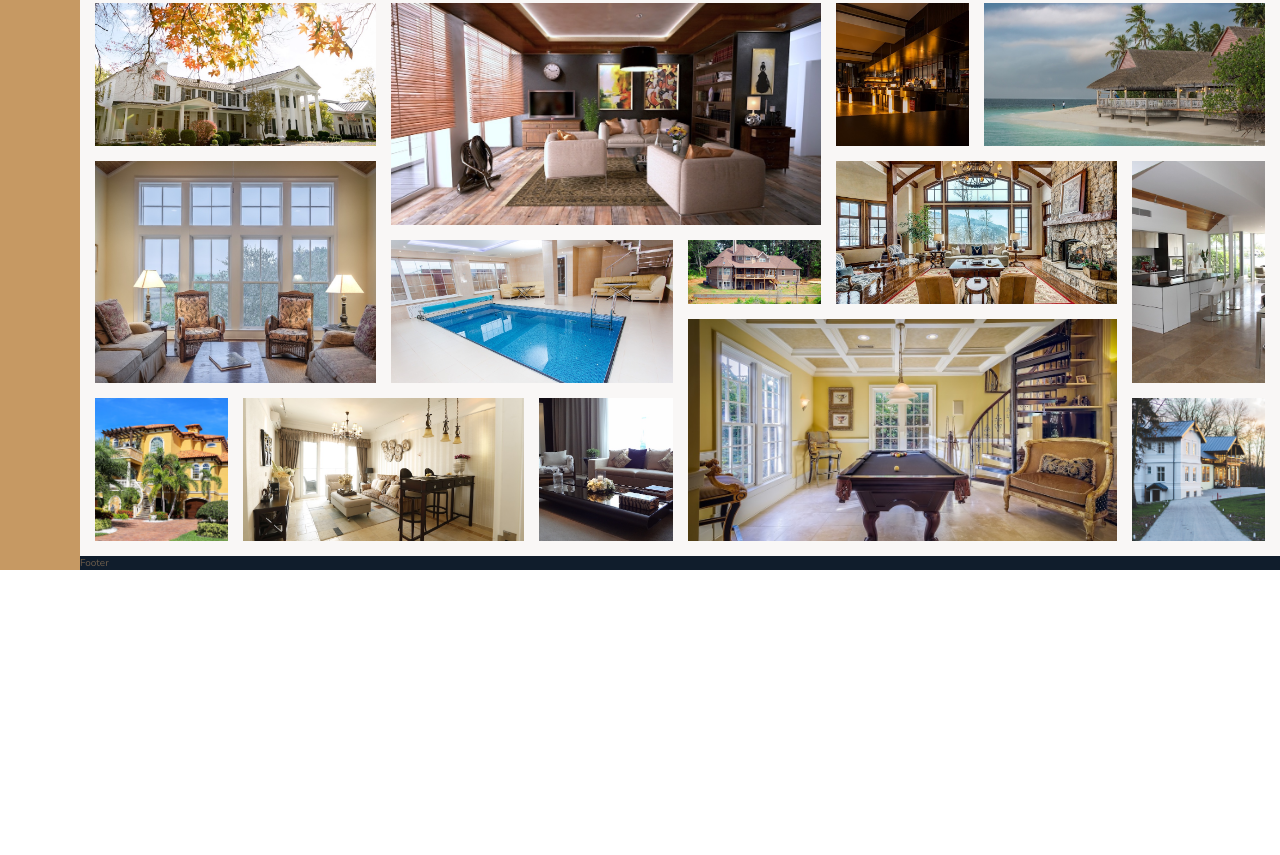
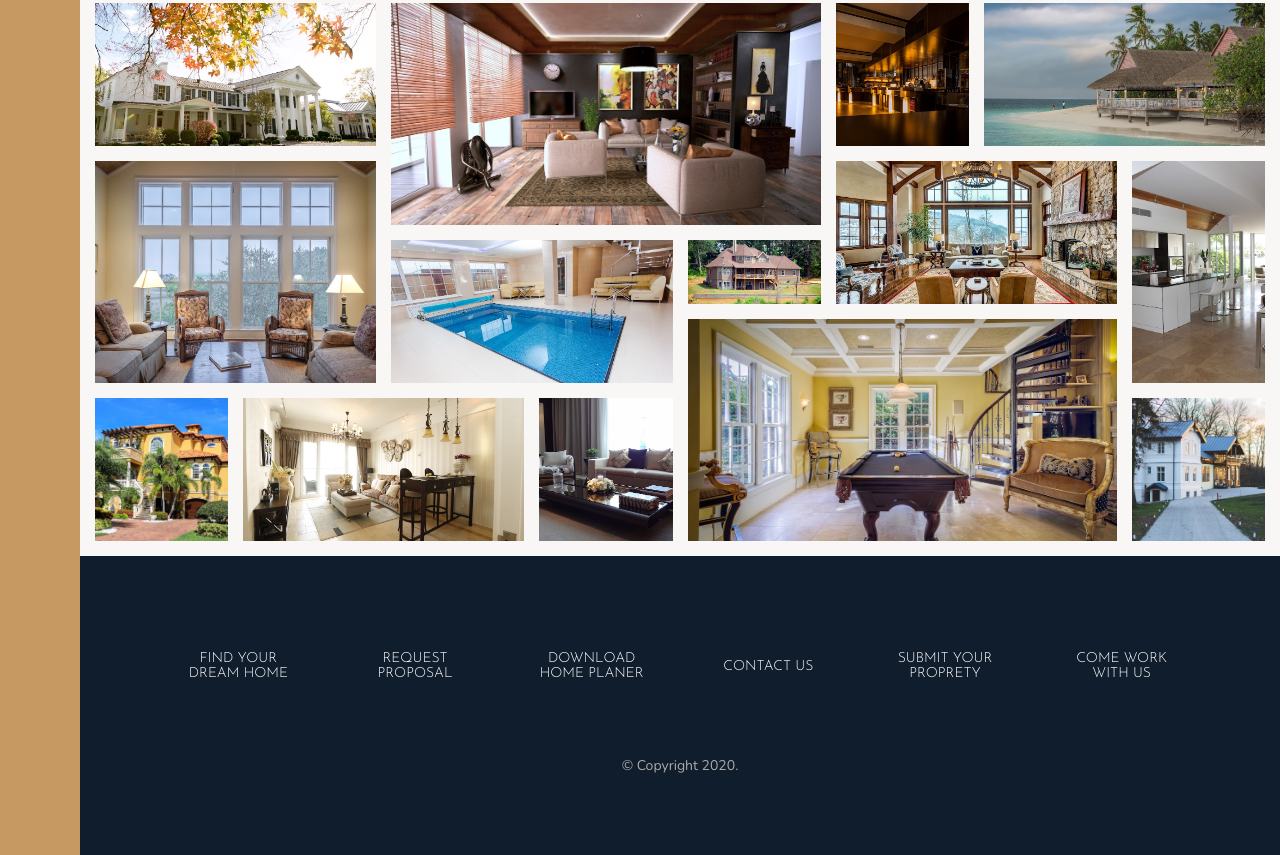
Before and after one commit to maruxan/nexter, a website: page index.html in a window 1280 px wide. Shown: the part 3014-3869 px from the top of the page. Before the commit the page ends 3584 px from the top, so only its background shows below. Drawn offline with nearby package versions, Linux system fonts and the light colour scheme.

Commit message:
footer section

```diff
--- a/index.html
+++ b/index.html
@@ -344,6 +344,16 @@
       </figure>
     </section>
 
-    <footer class="footer">Footer</footer>
+    <footer class="footer">
+      <ul class="nav">
+        <li class="nav__item"><a href="#" class="nav__link">Find your dream home</a></li>
+        <li class="nav__item"><a href="#" class="nav__link">Request proposal</a></li>
+        <li class="nav__item"><a href="#" class="nav__link">Download home planer</a></li>
+        <li class="nav__item"><a href="#" class="nav__link">Contact us</a></li>
+        <li class="nav__item"><a href="#" class="nav__link">Submit your proprety</a></li>
+        <li class="nav__item"><a href="#" class="nav__link">Come work with us</a></li>
+      </ul>
+      <p class="copyright">&copy; Copyright 2020.</p>
+    </footer>
   </body>
 </html>
--- a/sass/_footer.scss
+++ b/sass/_footer.scss
@@ -1,4 +1,40 @@
 .footer {
   background-color: $color-secondary;
   grid-column: full-start / full-end;
+  padding: 8rem;
 }
+
+.nav {
+  list-style: none;
+
+  display: grid;
+  grid-template-columns: repeat(auto-fit, minmax(15rem, 1fr));
+  grid-gap: 2rem;
+  align-items: center;
+
+  &__link:link,
+  &__link:visited {
+    font-size: 1.4rem;
+    color: #fff;
+    text-decoration: none;
+    font-family: $font-display;
+    text-transform: uppercase;
+    text-align: center;
+    display: block;
+    padding: 1.5rem;
+    transition: all 0.2s;
+  }
+
+  &__link:hover,
+  &__link:active {
+    background-color: rgba(#fff, 0.05);
+    transform: translateY(-3px);
+  }
+}
+
+.copyright {
+  text-align: center;
+  font-size: 1.4rem;
+  margin-top: 6rem;
+  color: $color-grey-light-2;
+}
```
Also changed, not shown: css/style.css.
